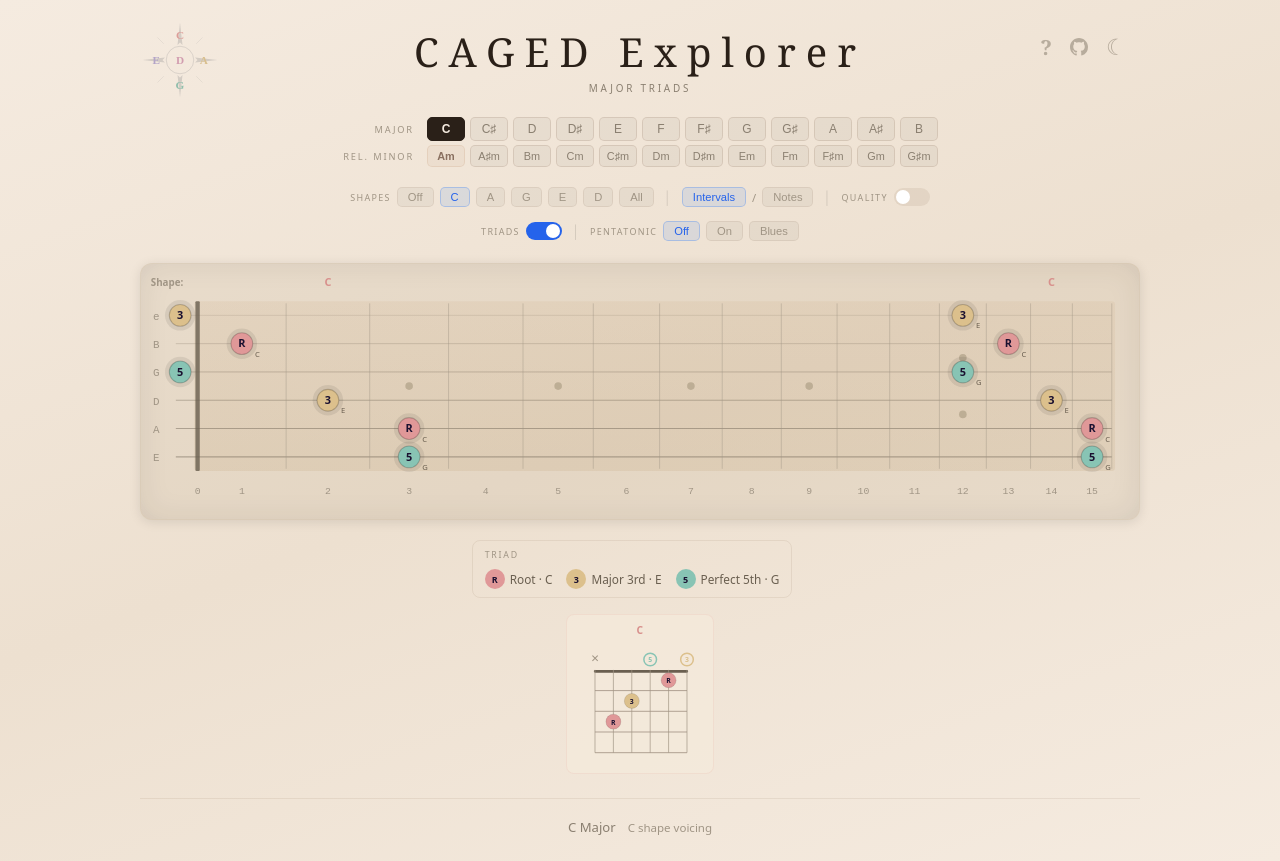
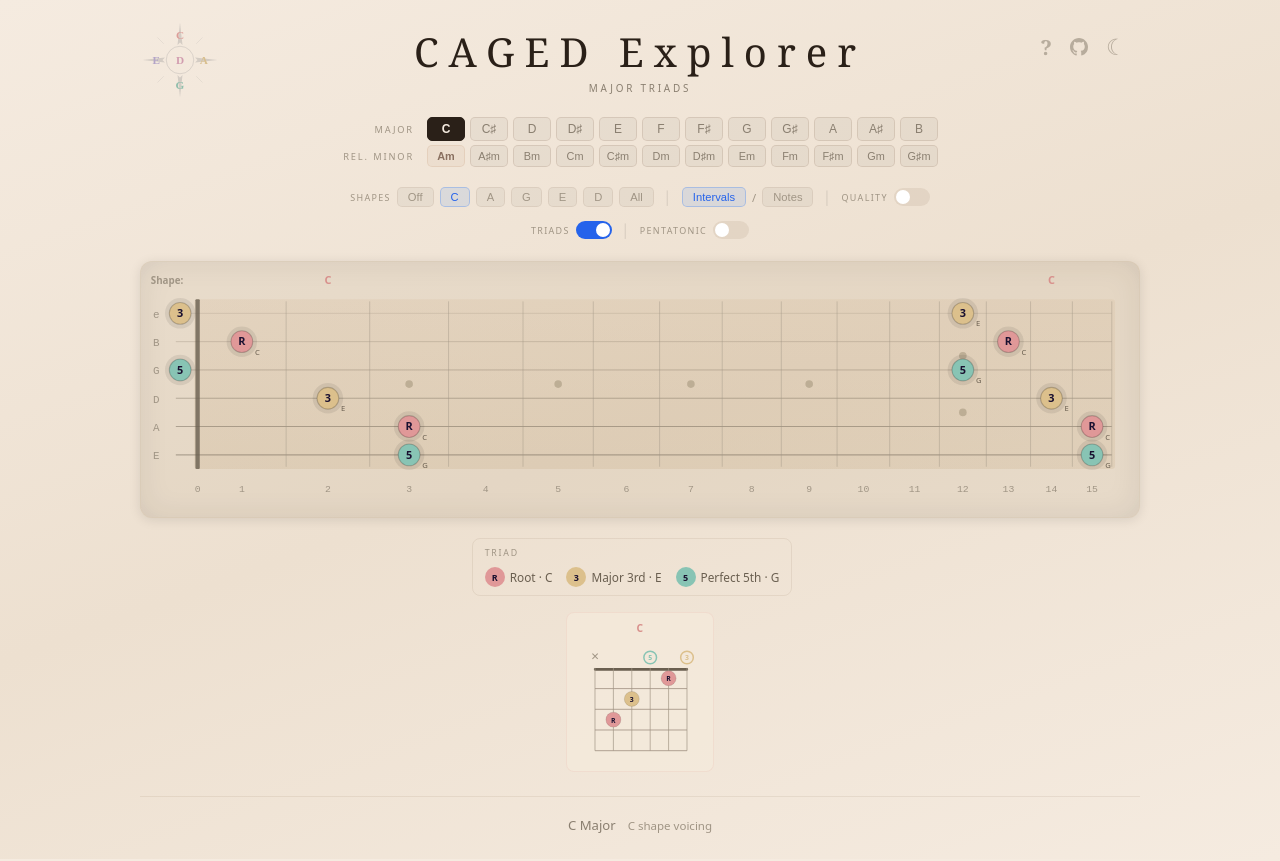
Before and after one commit to tartansandal/caged-explorer, a React (Vite) app: page / in a window 1280 px wide. Built offline with nearby package versions, Linux system fonts and the light colour scheme.

Commit message:
feat: replace Penta Off/On/Blues with pill toggle + Blues button

```diff
--- a/src/App.jsx
+++ b/src/App.jsx
@@ -924,9 +924,14 @@ export default function CAGEDExplorer() {
               )}
               <span style={mDiv}>│</span>
               <span style={mLabel}>Penta</span>
-              <ToggleButton label="Off" active={scaleMode === "off"} onClick={() => { setPentaScale("off"); setShowFryingPan(false); }} style={mBtn} theme={theme} />
-              <ToggleButton label="On" active={scaleMode === "pentatonic"} onClick={() => setPentaScale("pentatonic")} style={mBtn} theme={theme} />
-              <ToggleButton label="Blues" active={scaleMode === "blues"} onClick={() => setPentaScale("blues")} style={mBtn} theme={theme} />
+              <PillToggle on={scaleMode !== "off"} onToggle={() => {
+                if (scaleMode !== "off") { setPentaScale("off"); setShowFryingPan(false); }
+                else { setPentaScale("pentatonic"); }
+              }} theme={theme} />
+              {scaleMode !== "off" && (
+                <ToggleButton label="Blues" active={scaleMode === "blues"}
+                  onClick={() => setPentaScale(scaleMode === "blues" ? "pentatonic" : "blues")} style={mBtn} theme={theme} />
+              )}
               {advancedMode && scaleMode !== "off" && (
                 <>
                   {["major", "minor"].map(q => (
@@ -959,9 +964,14 @@ export default function CAGEDExplorer() {
             )}
             <span style={STYLE.divider}>│</span>
             <span style={STYLE.optionLabel}>Pentatonic</span>
-            <ToggleButton label="Off" active={scaleMode === "off"} onClick={() => { setPentaScale("off"); setShowFryingPan(false); }} theme={theme} />
-            <ToggleButton label="On" active={scaleMode === "pentatonic"} onClick={() => setPentaScale("pentatonic")} theme={theme} />
-            <ToggleButton label="Blues" active={scaleMode === "blues"} onClick={() => setPentaScale("blues")} theme={theme} />
+            <PillToggle on={scaleMode !== "off"} onToggle={() => {
+              if (scaleMode !== "off") { setPentaScale("off"); setShowFryingPan(false); }
+              else { setPentaScale("pentatonic"); }
+            }} theme={theme} />
+            {scaleMode !== "off" && (
+              <ToggleButton label="Blues" active={scaleMode === "blues"}
+                onClick={() => setPentaScale(scaleMode === "blues" ? "pentatonic" : "blues")} theme={theme} />
+            )}
             {advancedMode && scaleMode !== "off" && (
               <>
                 {["major", "minor"].map(q => (
```
